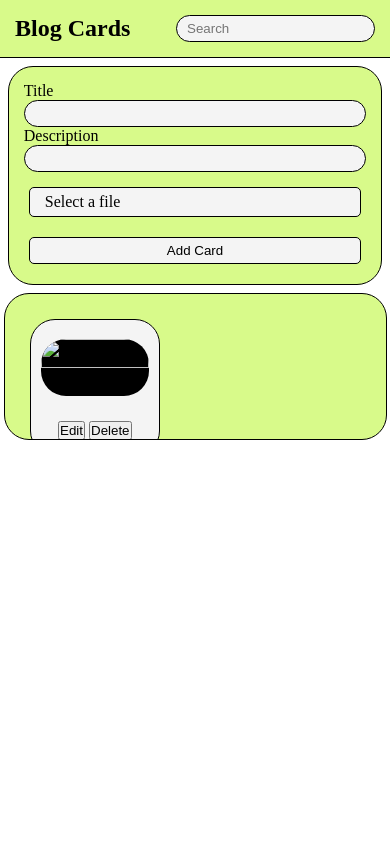
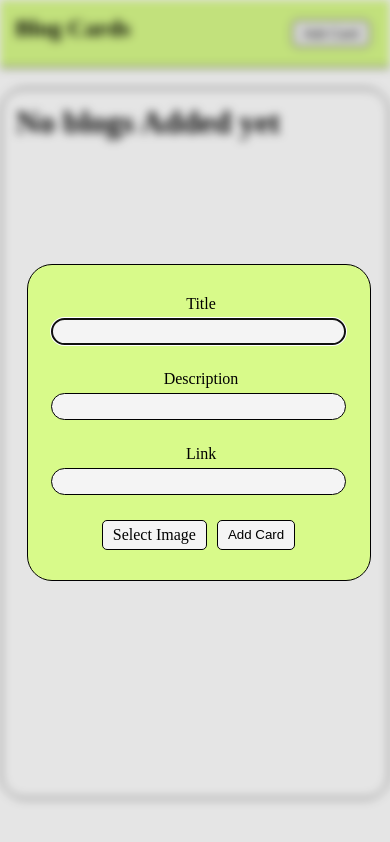
Before and after one commit to tejus3131/blogCards, a plain HTML site: page index.html in a window 390 px wide. Both pictures are taken after a click on the button "Add Card". Drawn offline with Linux system fonts and the light colour scheme.

Commit message:
final commit

```diff
--- a/index.html
+++ b/index.html
@@ -8,29 +8,55 @@
     <title>Blog Cards</title>
 </head>
 <body>
+    <div id="bg">
         <nav class="navbar">
             <h1>Blog Cards</h1>
-        <input placeholder="Search" type="text" onchange="search()" class="search" />
+            <button class="add" id="add">Add Card</button>
         </nav>
-    <div class="data">
-        <div class="title-section">
-            <label for="title">Title</label>
+
+
+        <ul class="card-holder" id="card-holder">
+            <h1 id="head" class="show">No blogs Added yet</h1>
+        </ul>
+    </div>
+
+    <dialog id="favDialog" class="dialog dialog-design">
+        <form method="dialog">
+          <section class="dialog_in">
+            <p>Please fill all details</p>
+          </section>
+          <menu>
+            <button value="cancel" formmethod="dialog" class="dialog_btn" onclick="close_error()">OK</button>
+          </menu>
+        </form>
+      </dialog>
+
+    <dialog id="cardDialog" class="dialog-add">
+        <form method="dialog" class="data">
+            <div class="section">
+                <label for="title" class="textlabel">Title</label>
                 <input type="text" name="title" id="title" class="data-input">
             </div>
-        <div class="description-section">
-            <label for="description">Description</label>
+            <div class="section">
+                <label for="description" class="textlabel">Description</label>
                 <input type="text" name="description" id="description" class="data-input">
             </div>
-        <label class="label">
-            <input type="file" id="source" required/>
-            <span>Select a file</span>
+            <div class="section">
+                <label for="description" class="textlabel">Link</label>
+                <input type="text" name="link" id="link" class="data-input">
+            </div>
+            <div class="buttons">
+
+                <label class="label btn">
+                    <input type="file" id="source"/>
+                    <span id="fileName">Select a file</span>
                   </label>
 
-        <button class="submit" id="add-card">Add Card</button>
-
+                <button class=" btn" id="add-card">Add Card</button>
             </div>
 
-    <ul class="card-holder" id="card-holder"></ul>
+        </form>
+    </dialog>
 
     <script src="index.js"></script>
 </body>
--- a/index.js
+++ b/index.js
@@ -1,82 +1,126 @@
 const cardHolder = document.querySelector('#card-holder')
 const cardTitle = document.querySelector('#title');
 const cardDesc = document.querySelector('#description');
-const cardSource = document.querySelector('#source');
+const cardLink = document.querySelector('#link');
 const addCardBtn = document.querySelector('#add-card');
+const source = document.querySelector('#source');
+const filedata = document.querySelector('#fileName');
+const dialog = document.querySelector('#favDialog');
+const bg = document.querySelector('#bg');
+const add = document.querySelector('#add');
+const addDialog = document.querySelector('#cardDialog');
+const head = document.querySelector('#head');
 
+var blogs = 0;
 
-let blogs = [];
+function toggle_error() {
+    dialog.showModal();
+    bg.classList.add("blur");
 
-function renderCards() {
-    if (blogs.length == 0) {
-        cardHolder.innerHTML = `No Blogs Added Yet`;
 }
-    else {
-        cardHolder.innerHTML = ``;
-        blogs.forEach((card, index) => {
+
+function newCard() {
+    addDialog.showModal();
+    bg.classList.add("blur");
+}
+
+function close_error() {
+    dialog.close();
+    bg.classList.remove("blur");
+    newCard();
+}
+
+function addNewCard() {
+    const title = cardTitle.value;
+    const desc = cardDesc.value;
+    const file = source.files[0];
+    const link = cardLink.value;
+    index = Math.floor(Math.random() * (1000000000 - 9999999999)) + 1000000000;
+    if (title == "") {
+        toggle_error();
+        return;
+    }
+    if (desc == "") {
+        toggle_error();
+        return;
+    }
+    if (link == "") {
+        toggle_error();
+        return;
+    }
+    if (source.value == "") {
+        toggle_error();
+        return;
+    }
+    const img = window.URL.createObjectURL(file);
     const cardItem = document.createElement('li');
     cardHolder.classList.add('card-item');
     cardItem.innerHTML = `
-            <div class="card">
-                <img name="image" class="image" src="${card.source}" />
-                <label for="image" class="head"><strong>${card.title}</strong></label>
-                <label for="image" class="desc">${card.desc}</label>
+        <div class="card" id="${index}">
+            <img name="image" class="image" src="${img}" />
+            <label for="image" class="head"><strong>${title}</strong></label>
+            <label for="image" class="desc">${desc}</label>
             <div class="commands">
-                    <button class="btn edit" data-index="${index}">Edit</button>
                 <button class="btn delete" data-index="${index}">Delete</button>
+                <button class="btn" type="button" onclick="window.open('${link}', '_blank')" >check</button>
             </div>
         </div>
         `;
     cardHolder.appendChild(cardItem);
-        })
-    }
-}
-
-function addCard() {
-    const title = cardTitle.value;
-    const desc = cardDesc.value;
-    const source = cardSource.value;
-    const card = {
-        title: title,
-        desc: desc,
-        source: source
-    };
-    blogs.push(card);
-    cardTitle.value = "";
-    cardDesc.value = "";
-    cardSource.value = "";
-    console.log(blogs)
-    renderCards();
+    blogs += 1;
+    reset()
 }
 
 function deleteCard(index) {
-    blogs.splice(index, 1);
-    renderCards();
+    var elem = document.getElementById(index);
+    elem.parentNode.removeChild(elem);
+    blogs -= 1;
+    reset();
 }
 
-function editCard(index) {
-    const title = cardTitle.value;
-    const desc = cardDesc.value;
-    const source = cardSource.value;
-    const card = {
-        title,
-        desc,
-        source
-    }
-    blogs.splice(index, 1, card);
-    renderCards();
-}
+addCardBtn.addEventListener('click', addNewCard);
 
-addCardBtn.addEventListener('click', addCard);
+add.addEventListener('click', newCard);
 
 cardHolder.addEventListener('click', (e) => {
     if (e.target.classList.contains('delete')) {
         deleteCard(e.target.dataset.index);
     }
-    if (e.target.classList.contains('edit')) {
-        editCard(e.target.dataset.index);
-    }
 });
 
+source.addEventListener('change', (e) => {
+    if (e.target.files.length == 0) {
+        alert("Please Select A Image");
+        return;
+    }
+    filedata.innerHTML = `Image Selected`;
+});
 
-renderCards();
+function reset() {
+    cardTitle.value = "";
+    cardDesc.value = "";
+    source.value = "";
+    cardLink.value = "";
+    filedata.innerHTML = `Select Image`;
+    addDialog.close()
+    bg.classList.remove("blur");
+    if (blogs == 0) {
+        head.classList.add("show")
+        head.classList.remove("hide")
+    }
+    else {
+        head.classList.remove("show")
+        head.classList.add("hide")
+    }
+
+}
+
+document.addEventListener('keyup', function (event) {
+    if (event.key == "Escape") {
+        dialog.close();
+        addDialog.close();
+        bg.classList.remove("blur");
+    }
+})
+
+reset();
--- a/styles.css
+++ b/styles.css
@@ -11,40 +11,31 @@
     background-color: #d8fa8a;
 }
 
-.search {
-    background-color: #f4f4f4;
-    border: 1px solid black;
-    border-radius: 25px;
-    padding: 5px 10px;
-}
-
 .data {
     display: flex;
-    flex-direction: row;
-    justify-content: space-between;
+    flex-direction: column;
+    justify-content: center;
+    align-items: center;
     margin: 2%;
     border: #000000 1px solid;
     border-radius: 25px;
     background-color: #d8fa8a;
     padding: 15px;
+    width: 80vw;
 }
 
-.title-section {
+.buttons{
+    display: flex;
+    justify-content: space-evenly;
+    margin: 10px;
+}
+
+.section {
     display: flex;
     flex-direction: column;
-    width: 17%;
-
-}
-
-.description-section {
-    display: flex;
-    flex-direction: column;
-    width: 59%;
-}
-
-.file-selector {
-    width: 17%;
-
+    width: 100%;
+    align-items: center;
+    margin: 10px auto;
 }
 
 label.label input[type="file"] {
@@ -84,27 +75,27 @@ label.label input[type="file"] {
     padding: 5px 10px;
     border: 1px #000000 solid;
     border-radius: 25px;
+    width: 70vw;
 }
 
 .card-holder{
     padding: 15px;
-    margin: auto;
+    margin: 20px auto;
     border: #000000 solid 1px;
     border-radius: 25px;
-    background-color: #d8fa8a;
     max-width: 94%;
-    height: 54vh;
+    height: 80.5vh;
     overflow-y: auto;
     display: flex;
-    flex-wrap: wrap-reverse;
+    flex-wrap: wrap;
     list-style: none;
 }
 
 .card{
     border: #000000 1px solid;
     border-radius: 25px;
-    width: 28vw;
-    height: 48vh;
+    width: 20vw;
+    height: 50vh;
     background-color: #f4f4f4;
     margin: 10px;
     padding: 10px;
@@ -115,7 +106,7 @@ label.label input[type="file"] {
 }
 
 .image{
-    width: 23vw;
+    width: 19vw;
     height: 30vh;
     background-color: #000000;
     border-radius: 25px;
@@ -141,70 +132,88 @@ label.label input[type="file"] {
     margin-top: 15px;
 }
 
-@media only screen and (max-width: 1200px) {
-    .data {
-        flex-direction: column;
+.submit:hover {
+    background: #5cbd95;
 }
 
-    .title-section {
+.textlabel{
+    margin: 5px;
+    margin-left: 10px;
+}
+
+.dialog{
+    padding: 40px;
+    margin: auto;
+}
+
+.dialog-add{
+    margin: auto;
+    border: transparent 0px solid;
+    background-color: transparent;
+    width: 90vw;
+}
+
+.dialog-design{
+    background-color: #f4f4f4;
+    border: 1px solid black;
+    border-radius: 25px;
+}
+
+.dialog_in{
+    margin: 10px auto;
+    padding: 10px;
+    border-radius: 25px;
     width: 100%;
 }
 
-    .description-section {
+.dialog_btn{
+    margin: 10px auto;
+    padding: 10px;
+    border: 1px solid black;
+    border-radius: 25px;
     width: 100%;
 }
 
-    .file-selector {
-        width: 100%;
+.blur{
+    filter: blur(5px);
 }
 
-    .card-holder{
-        max-width: 90%;
-        height: 100%;
+.btn{
+    background-color: #f4f4f4;
+    border: 1px solid black;
+    border-radius: 5px;
+    padding: 5px 10px;
+    margin: 5px;
 }
 
-    .card{
-        width: 94%;
-        height: 100%;
+.btn:hover {
+    background: #5cbd95;
 }
 
-    .image{
-        width: 100%;
-        height: 50%;
-    }
+.btn:active {
+    background: #9fa1a0;
 }
 
-
-
-@media only screen and (max-width: 800px) {
-    .data {
-        flex-direction: column;
+.add{
+    background-color: #f4f4f4;
+    border: 1px solid black;
+    border-radius: 5px;
+    padding: 5px 10px;
+    margin: 5px;
 }
 
-    .title-section {
-        width: 100%;
+.add:hover {
+    background: #5cbd95;
 }
 
-    .description-section {
-        width: 100%;
+.add:active {
+    background: #9fa1a0;
 }
 
-    .file-selector {
-        width: 100%;
+.show{
+    display: block;
 }
 
-    .card-holder{
-        max-width: 90%;
-        height: 100%;
+.hide{
+    display: none;
 }
-
-    .card{
-        width: 94%;
-        height: 100%;
-    }
-
-    .image{
-        width: 100%;
-        height: 50%;
-    }
-}
```
Lines whose indentation alone changed are shown as unchanged.
